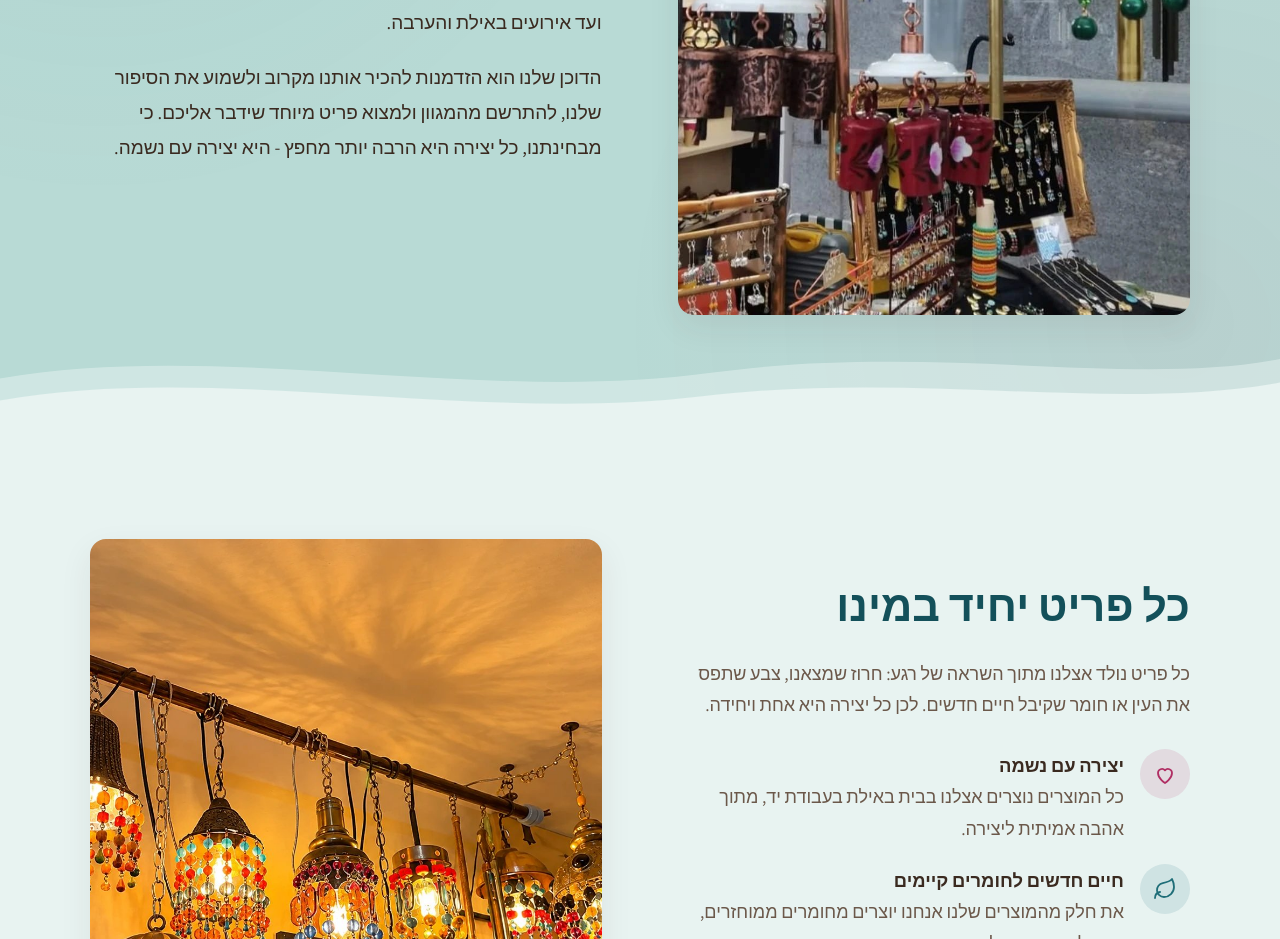
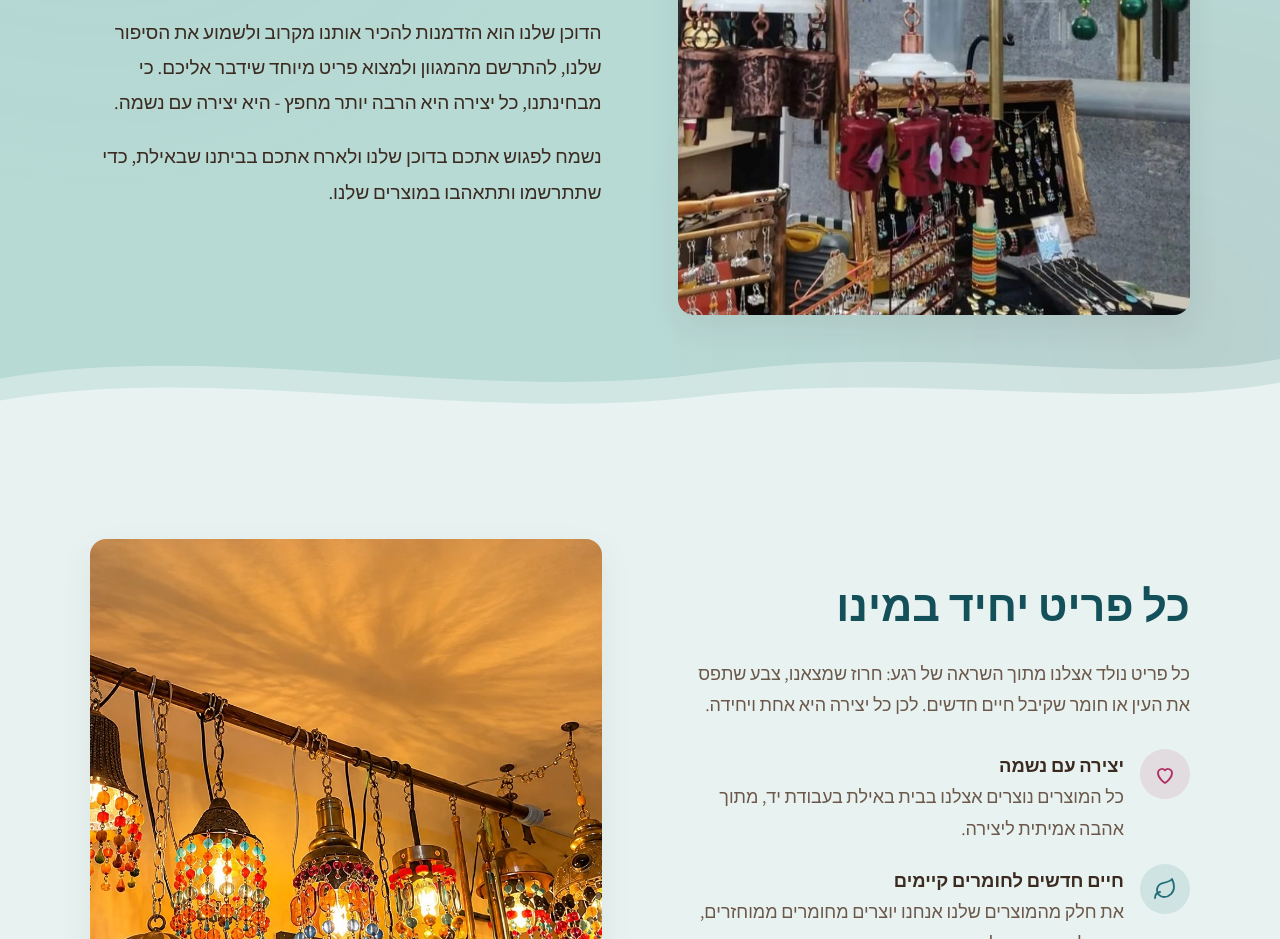
Before and after one commit to shiramutzafi-hue/paamonit-landing-page, a plain HTML site: page index.html in a window 1280 px wide. Shown: the part 1780-2719 px from the top of the page. Drawn offline with Linux system fonts and the light colour scheme.

Commit message:
Add closing invitation sentence to the stall section
Co-Authored-By: Claude Opus 5.5 <noreply@anthropic.com>

```diff
--- a/index.html
+++ b/index.html
@@ -131,6 +131,7 @@
           <h2 class="story-title">מהבית שלנו אליכם</h2>
           <p>אנחנו אוהבים לא רק ליצור, אלא גם לפגוש אנשים ולחלוק איתם את היצירות שלנו. לכן, בכל הזדמנות שיש לנו, אנחנו אורזים את כל הצבע, היופי והקסם ויוצאים לדרך - לירידים, לפסטיבלים ולאירועים ברחבי הארץ, מחוצות היוצר בירושלים ופסטיבל הכליזמרים בצפת ועד אירועים באילת והערבה.</p>
           <p>הדוכן שלנו הוא הזדמנות להכיר אותנו מקרוב ולשמוע את הסיפור שלנו, להתרשם מהמגוון ולמצוא פריט מיוחד שידבר אליכם. כי מבחינתנו, כל יצירה היא הרבה יותר מחפץ - היא יצירה עם נשמה.</p>
+          <p>נשמח לפגוש אתכם בדוכן שלנו ולארח אתכם בביתנו שבאילת, כדי שתתרשמו ותתאהבו במוצרים שלנו.</p>
         </div>
       </div>
     </section>
```
